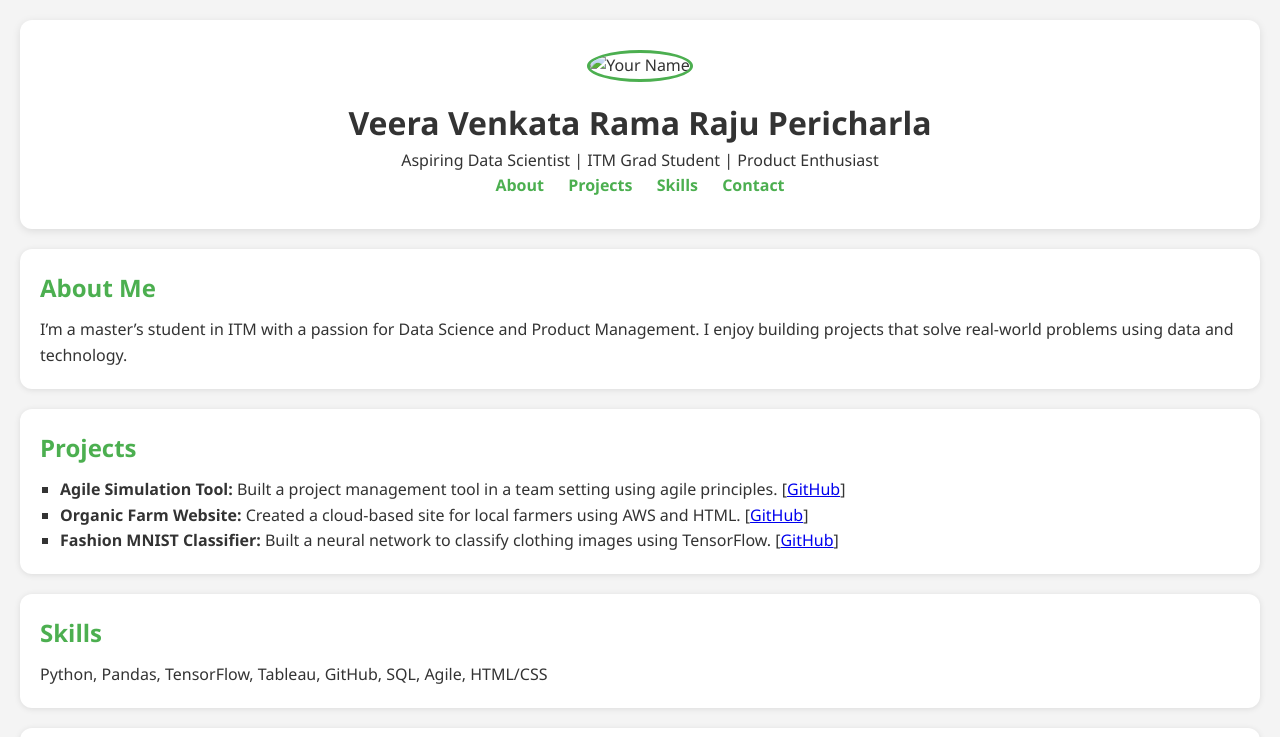
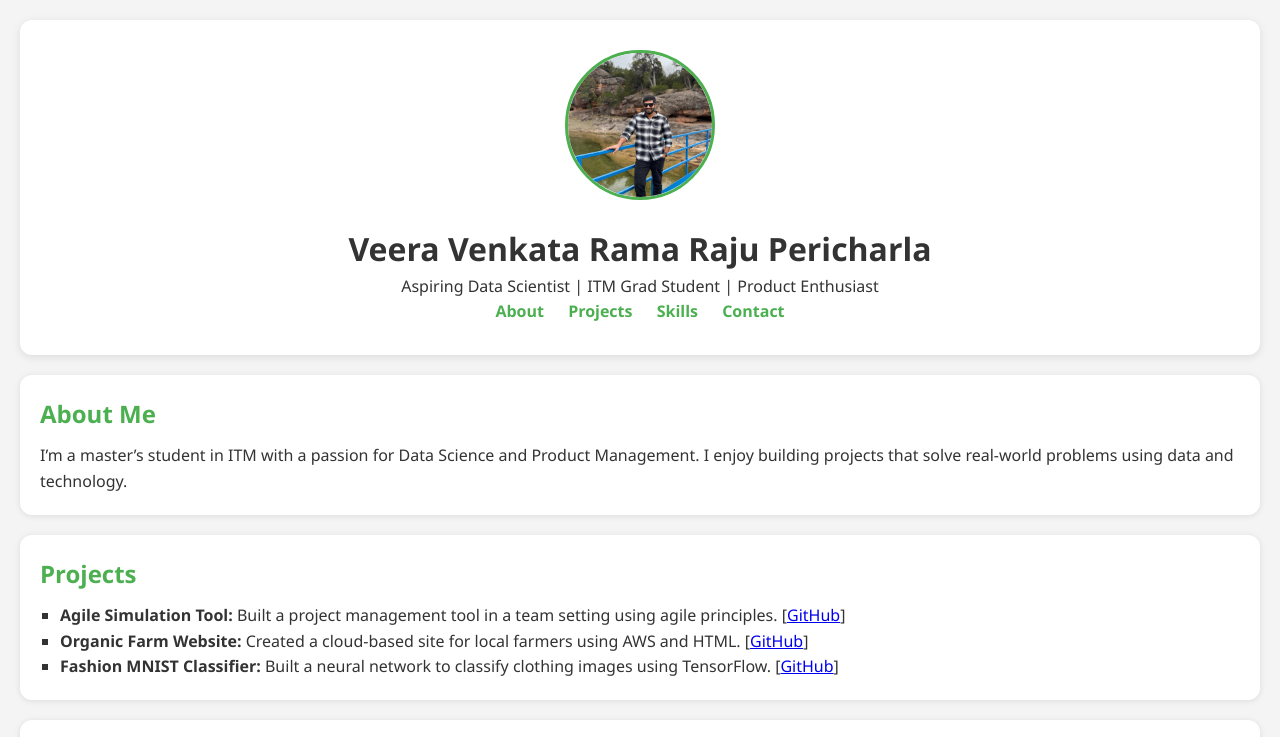
Before and after one commit to pvvrr0412/Ramaraju_Portfolio, a plain HTML site: page index.html in a window 1280 px wide. Shown: the top 737 px of the page. Drawn offline with Linux system fonts and the light colour scheme.

Commit message:
Update index.html

```diff
--- a/index.html
+++ b/index.html
@@ -7,7 +7,7 @@
 </head>
 <body>
     <header>
-        <img src="assets/profile-pic.jpg" alt="Your Name" class="profile-pic">
+        <img src="profile-pic.jpg" alt="Your Name" class="profile-pic">
         <h1>Veera Venkata Rama Raju Pericharla</h1>
         <p>Aspiring Data Scientist | ITM Grad Student | Product Enthusiast</p>
         <nav>
```
